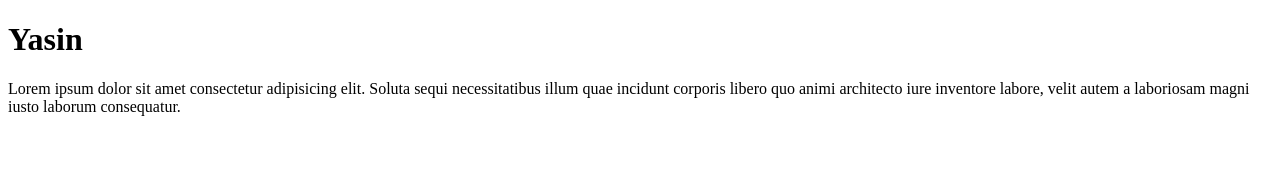
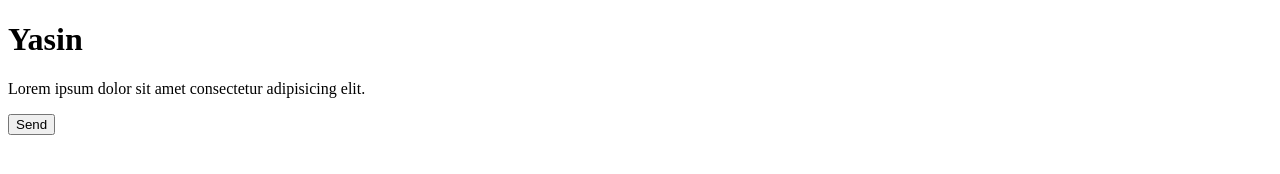
Before and after one commit to YasinMosavi/git-tutorial, a plain HTML site: page index.html in a window 1280 px wide. Drawn offline with Linux system fonts and the light colour scheme.

Commit message:
Add new button to index.html

```diff
--- a/index.html
+++ b/index.html
@@ -9,10 +9,8 @@
   <body>
     <h1>Yasin</h1>
     <p>
-      Lorem ipsum dolor sit amet consectetur adipisicing elit. Soluta sequi
-      necessitatibus illum quae incidunt corporis libero quo animi architecto
-      iure inventore labore, velit autem a laboriosam magni iusto laborum
-      consequatur.
+      Lorem ipsum dolor sit amet consectetur adipisicing elit.
     </p>
+    <button>Send</button>
   </body>
 </html>
```
